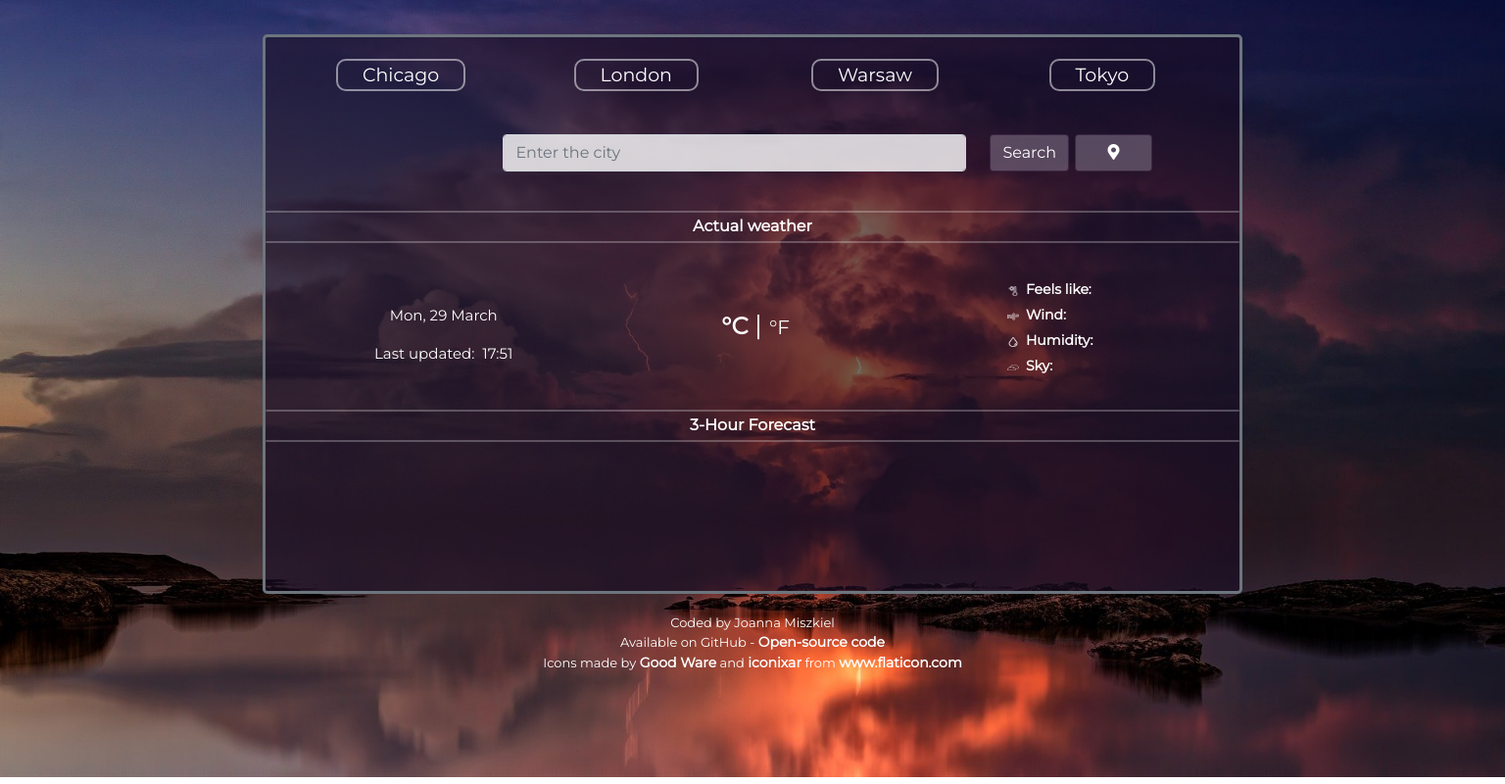
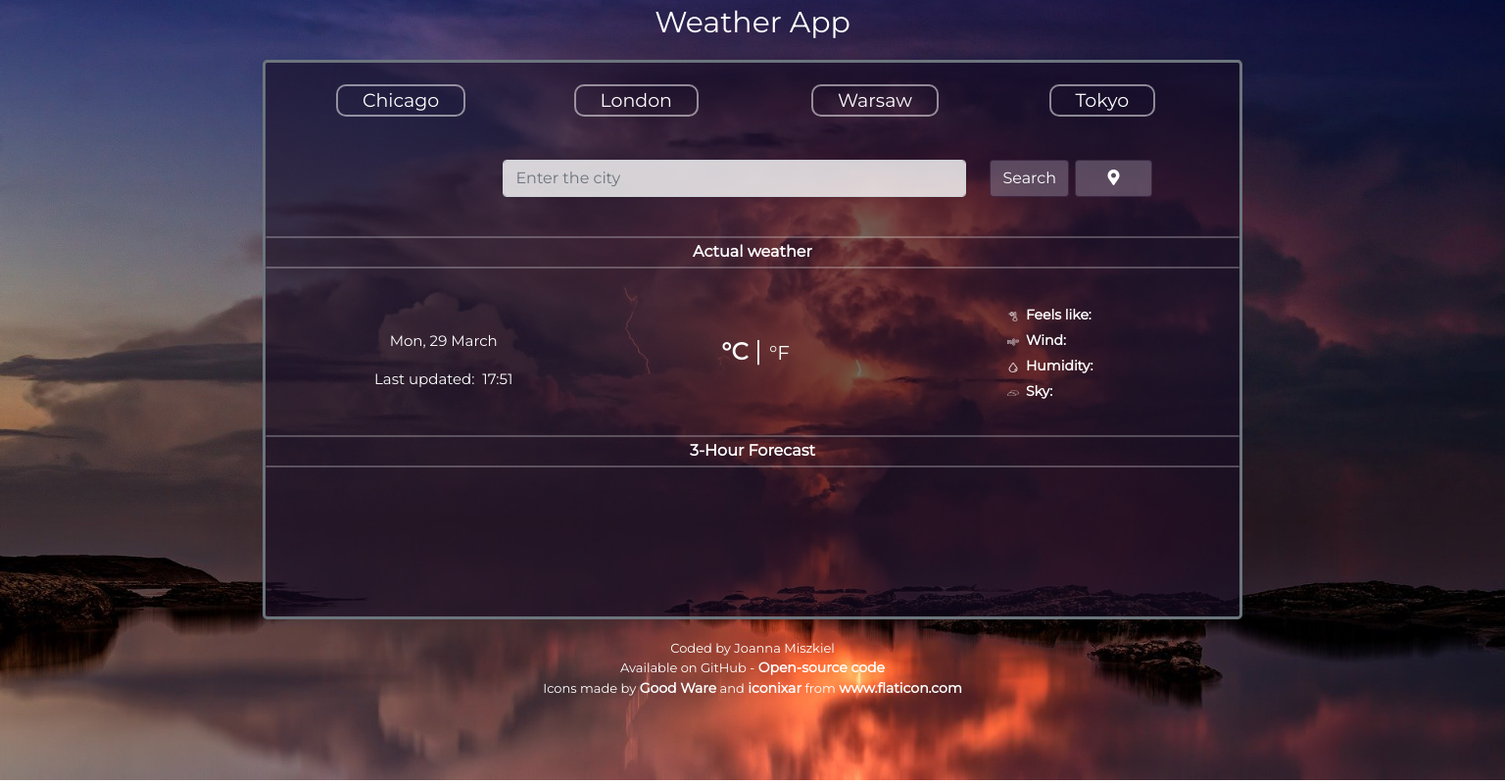
Before and after one commit to Sophencja/my-weather-app, a plain HTML site: page index.html in a window 1536 px wide. Shown: the whole page at 98% size. Drawn offline with nearby package versions, Linux system fonts and the light colour scheme; no server answers.

Commit message:
updated style.css

```diff
--- a/index.html
+++ b/index.html
@@ -26,6 +26,7 @@
     <title>Weather App</title>
   </head>
   <body>
+    <h1>Weather App</h1>
     <main class="border-secondary rounded-3">
       <div class="container">
         <div class="container">
--- a/src/style.css
+++ b/src/style.css
@@ -8,6 +8,11 @@ body {
   background-repeat: no-repeat;
   width: 100%;
   height: 100%;
+}
+
+h1 {
+  font-size: 30px;
+  text-align: center;
 }
 
 p {
@@ -342,7 +347,7 @@ li {
     width: 90%;
   }
   body {
-    margin: 35px 0;
+    margin: 5px 0;
   }
   .weekly-forecast {
     margin-left: -15px;
```
